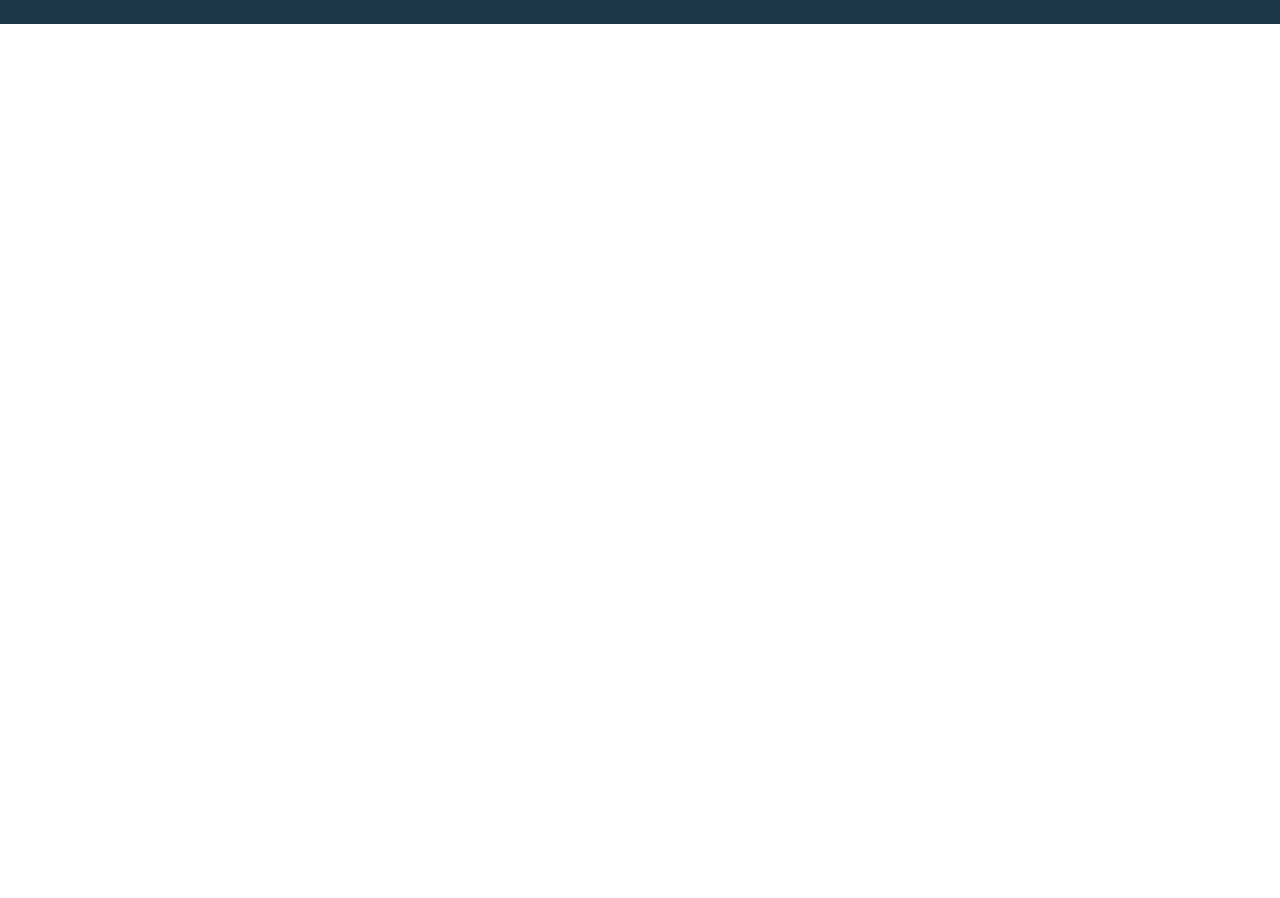
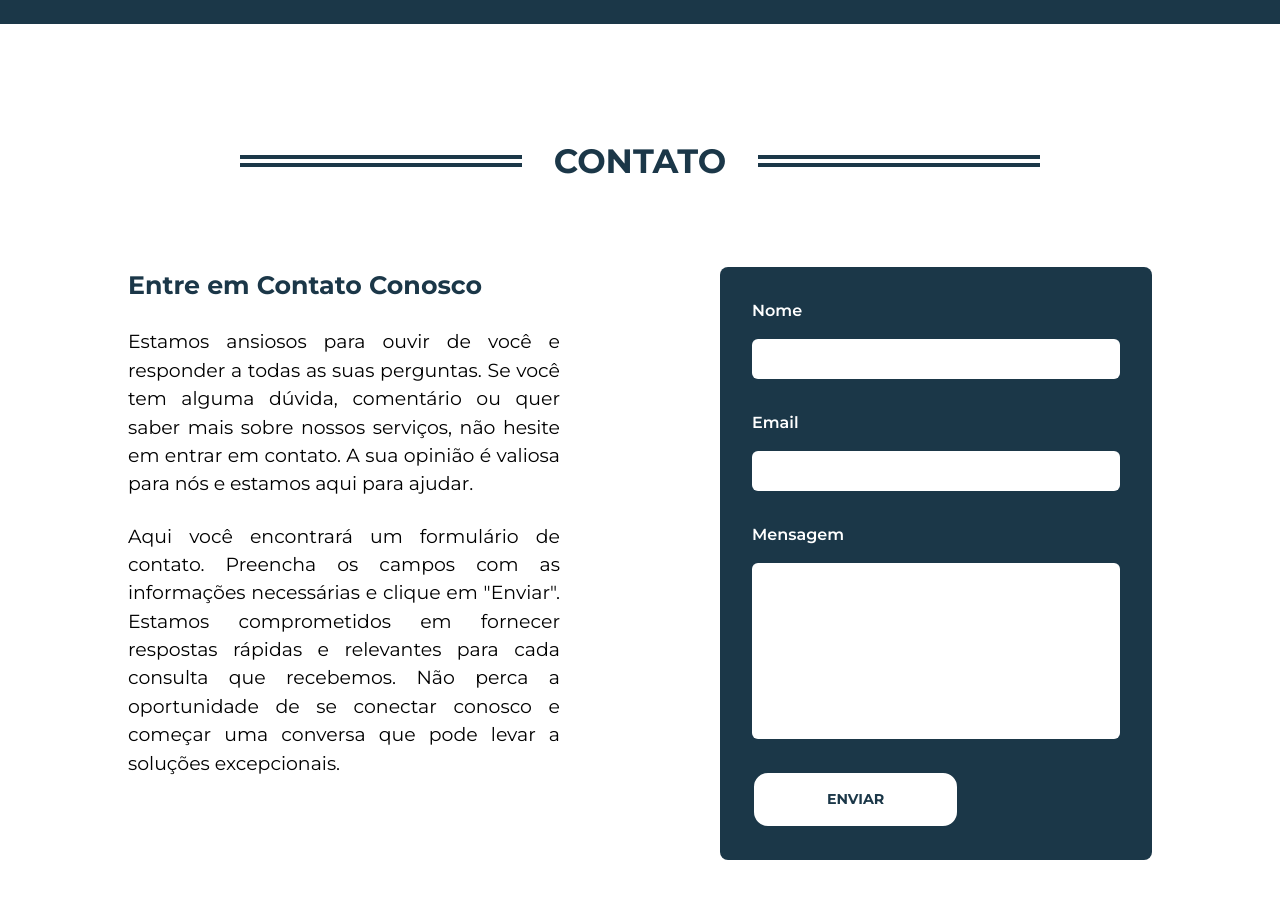
Before and after one commit to CaiqueMorales20/light-films, a Next.js app: page / in a window 1280 px wide. Shown: the part 3520-4418 px from the top of the page. Before the commit the page ends 3544 px from the top, so only its background shows below. Built offline with nearby package versions, Linux system fonts and the light colour scheme.

Commit message:
:sparkles: feat: Contact

```diff
--- /dev/null
+++ b/app/(Home)/Contact/Form/index.tsx
@@ -0,0 +1,61 @@
+"use client";
+
+// Imported Components
+import React, { useRef } from "react";
+import emailjs from "@emailjs/browser";
+
+// Functional Component
+export default function Form() {
+	const form = useRef<any>();
+
+	const sendEmail = (e: any) => {
+		e.preventDefault();
+		emailjs
+			.sendForm(
+				"service_zgdcyfm",
+				"template_nqx9mr1",
+				form.current,
+				"hv75Z0c-mETbppE6e"
+			)
+			.then(
+				(result) => {
+					console.log(result.text);
+				},
+				(error) => {
+					console.log(error.text);
+				}
+			);
+	};
+
+	// Rendering
+	return (
+		<form
+			ref={form}
+			onSubmit={sendEmail}
+			className="flex flex-col p-8 bg-primary-400 rounded-lg"
+		>
+			<label className="text-white mb-2 md:mb-4 font-semibold">Nome</label>
+			<input
+				className="bg-white mb-4 md:mb-8 px-4 py-2 border-primary-400 border-2 rounded-md"
+				type="text"
+				name="user_name"
+			/>
+			<label className="text-white mb-2 md:mb-4 font-semibold">Email</label>
+			<input
+				className="bg-white mb-4 md:mb-8 px-4 py-2 border-primary-400 border-2 rounded-md"
+				type="email"
+				name="user_email"
+			/>
+			<label className="text-white mb-2 md:mb-4 font-semibold">Mensagem</label>
+			<textarea
+				className="mb-4 md:mb-8 px-4 py-2 h-44 bg-white border-primary-400 border-2 rounded-md resize-none"
+				name="message"
+			/>
+			<button className="align w-full md:w-max rounded-[1rem] border-solid bg-white border-[2px] hover:border-white hover:bg-primary-400 text-primary-400 hover:text-white duration-300">
+				<p className="text-sm font-bold uppercase p-[1.125em_5.125em]">
+					Enviar
+				</p>
+			</button>
+		</form>
+	);
+}
--- /dev/null
+++ b/app/(Home)/Contact/index.tsx
@@ -0,0 +1,33 @@
+import Section from "@/components/Section";
+import Form from "./Form";
+
+// Functional Component
+export default function Contact() {
+	// Rendering
+	return (
+		<Section id="contact" title="Contato">
+			<div className="grid grid-cols-1 md:grid-cols-2 gap-10 md:gap-40">
+				<div className="flex flex-col gap-6">
+					<h3 className="text-medium font-bold text-primary-400">
+						Entre em Contato Conosco
+					</h3>
+					<p className="text-base font-base text-justify">
+						Estamos ansiosos para ouvir de você e responder a todas as suas
+						perguntas. Se você tem alguma dúvida, comentário ou quer saber mais
+						sobre nossos serviços, não hesite em entrar em contato. A sua
+						opinião é valiosa para nós e estamos aqui para ajudar.
+					</p>
+					<p className="text-base font-base text-justify">
+						Aqui você encontrará um formulário de contato. Preencha os campos
+						com as informações necessárias e clique em "Enviar". Estamos
+						comprometidos em fornecer respostas rápidas e relevantes para cada
+						consulta que recebemos. Não perca a oportunidade de se conectar
+						conosco e começar uma conversa que pode levar a soluções
+						excepcionais.
+					</p>
+				</div>
+				<Form />
+			</div>
+		</Section>
+	);
+}
--- a/app/(Home)/Testimonials/Testimonial/index.tsx
+++ b/app/(Home)/Testimonials/Testimonial/index.tsx
@@ -27,8 +27,8 @@ export default function Testimonial() {
 					height={517}
 				/>
 				<div className="">
-					<h4 className="text-primary-400 text-sm font-medium">Pessoa 1</h4>
-					<h5 className="text-gray-500 text-sm">Empresária</h5>
+					<h3 className="text-primary-400 text-sm font-medium">Pessoa 1</h3>
+					<h4 className="text-gray-500 text-sm">Empresária</h4>
 				</div>
 			</div>
 		</div>
--- a/app/globals.css
+++ b/app/globals.css
@@ -12,16 +12,24 @@
   user-select: none;
 }
 
+html,
+body{
+  scroll-behavior: smooth;
+}
+
 body.menu-open{
   height: 100vh;
   overflow: hidden;
 }
 
+textarea,
+input,
 button{
   outline: none;
   border: none;
   background-color: transparent;
 }
+
 
 img{
   width: 100%;
--- a/app/page.tsx
+++ b/app/page.tsx
@@ -4,6 +4,7 @@ import Hero from "./(Home)/Hero";
 import Occupation from "./(Home)/Occupation";
 import Projects from "./(Home)/Projects";
 import Testimonials from "./(Home)/Testimonials";
+import Contact from "./(Home)/Contact";
 
 // Functional Component
 export default function Home() {
@@ -14,6 +15,7 @@ export default function Home() {
 			<Benefits />
 			<Projects />
 			<Testimonials />
+			<Contact />
 			<Whatsapp />
 		</main>
 	);
--- a/components/Button/index.tsx
+++ b/components/Button/index.tsx
@@ -1,6 +1,9 @@
+// Client Side
 "use client";
 
+// Imports
 import { useScrollTo } from "@/utils/useScrollTo";
+
 // Types
 import { ButtonType } from "./types";
 
--- a/components/Header/MenuItem/index.tsx
+++ b/components/Header/MenuItem/index.tsx
@@ -7,11 +7,15 @@ export default function MenuItem(props: HeaderType) {
 	// Rendering
 	return (
 		<li onClick={props.onClick}>
-			<div id="menu-item" className="text-white cursor-pointer font-medium">
+			<div
+				id="menu-item"
+				className="text-white cursor-pointer font-medium"
+				onClick={() => useScrollTo(props.link)}
+			>
 				<a
 					href={`#${props.link}`}
 					title={props.name}
-					onClick={() => useScrollTo(props.link)}
+					className="pointer-events-none"
 				>
 					{props.name}
 				</a>
--- a/components/Whatsapp/index.tsx
+++ b/components/Whatsapp/index.tsx
@@ -14,7 +14,7 @@ export default function Whatsapp() {
 				alt="Enviar mensagem pelo Whatsapp"
 				width={512}
 				height={512}
-				className="h-16 w-16"
+				className="w-12 h-12 md:h-16 md:w-16"
 			/>
 		</a>
 	);
--- a/package.json
+++ b/package.json
@@ -9,6 +9,7 @@
     "lint": "next lint"
   },
   "dependencies": {
+    "@emailjs/browser": "^3.11.0",
     "@types/node": "20.4.5",
     "@types/react": "18.2.17",
     "@types/react-dom": "18.2.7",
--- a/utils/useScrollTo.ts
+++ b/utils/useScrollTo.ts
@@ -11,7 +11,7 @@ function scrollToElement(elementId: string) {
 			const offsetPosition = absoluteElementTop + 50;
 
 			window.scrollTo({
-				top: offsetPosition,
+				top: elementId === "home" ? 0 : offsetPosition,
 				behavior: "smooth",
 			});
 		}
```
Also changed, not shown: 1 other file (tests, documents, lock files or other folders).
